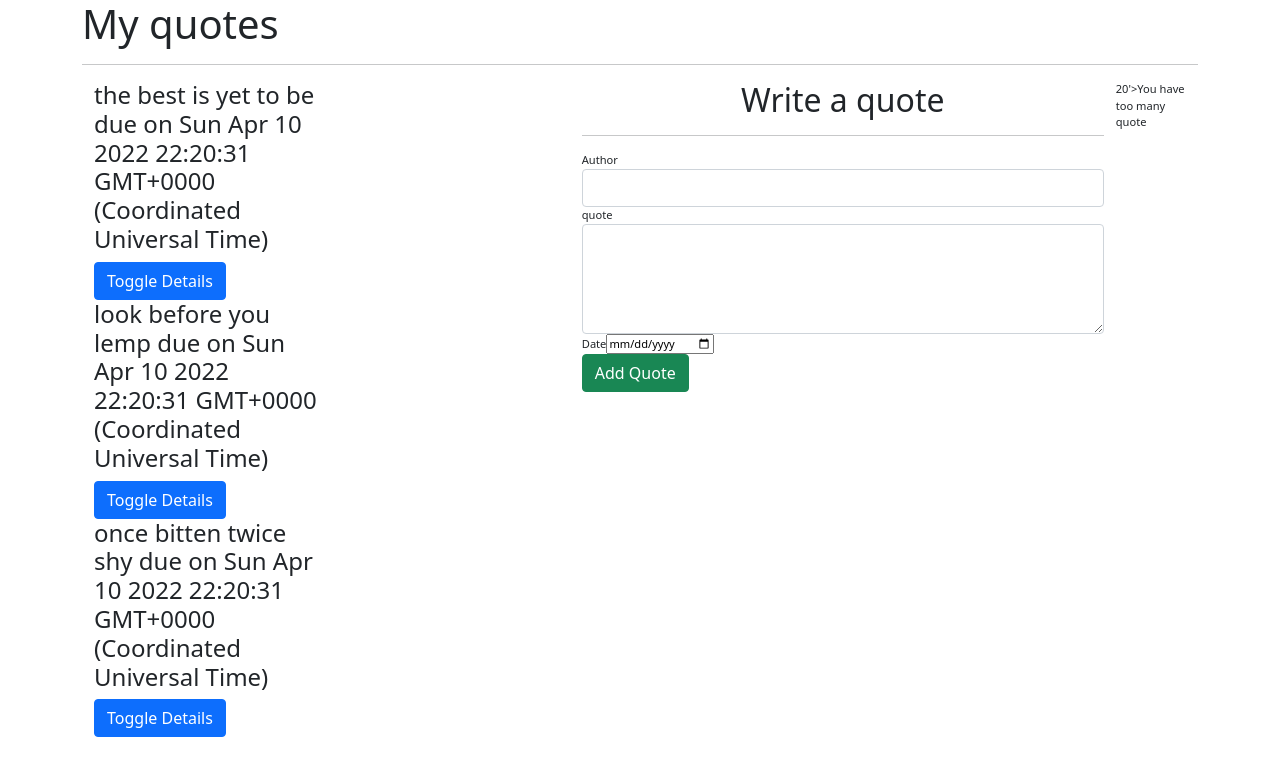
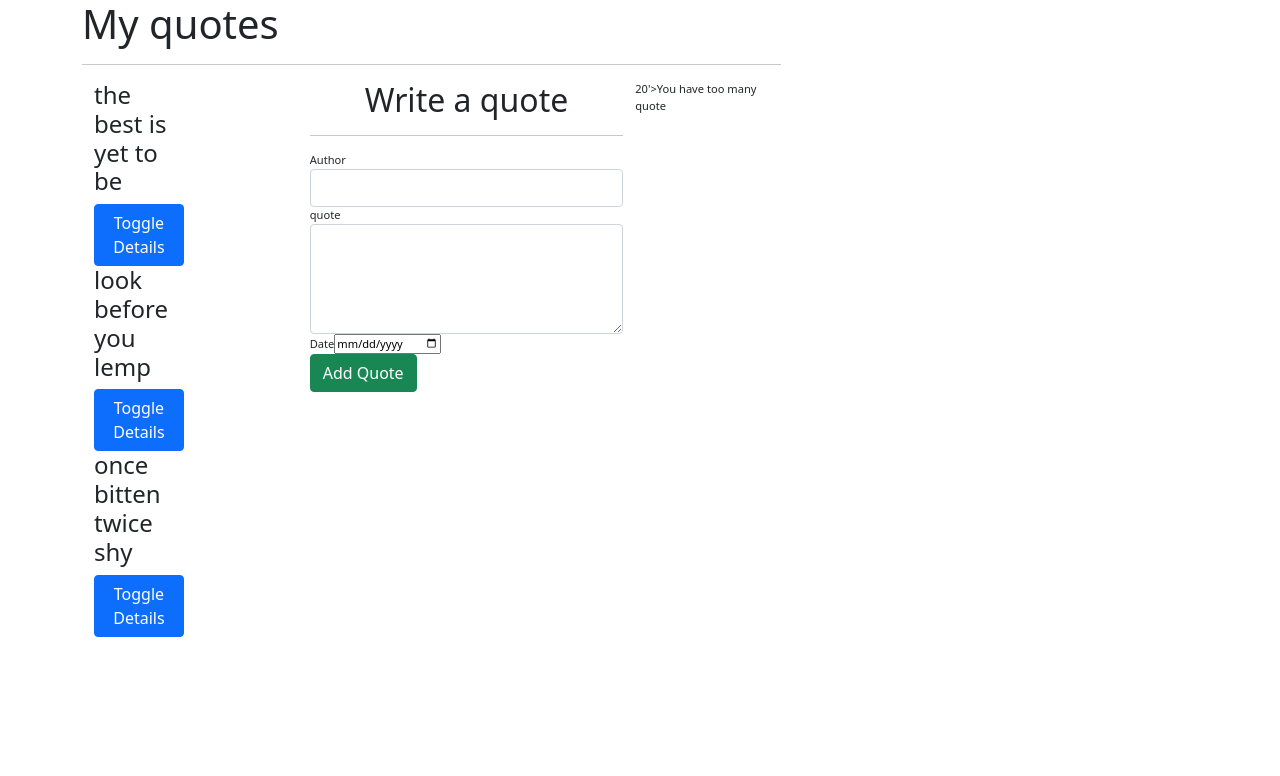
Before and after one commit to haimy254/Quotes2, an Angular app: page / in a window 1280 px wide. Shown: the top 776 px of the page. Built offline with nearby package versions, Linux system fonts and the light colour scheme.

Commit message:
corrected buttons

```diff
--- a/src/app/quote-detail/quote-detail.component.html
+++ b/src/app/quote-detail/quote-detail.component.html
@@ -2,6 +2,6 @@
 <button (click)= 'quoteComplete(true)'>Complete</button>
 <!-- <p>{{quote.author}}</p> -->
 <!-- <p>This goal will be complete in {{quote.completeDate}} days</p> -->
-<!-- <p>{quote.totalVote}}</p> -->
+<!-- <p>{quote.totalVote}</p> -->
 <p><button click="clickCounter()" type="button">LIKE</button></p>
 <button click='clickCounter2()'> DISLIKE </button>
--- a/src/app/quote/quote.component.html
+++ b/src/app/quote/quote.component.html
@@ -9,7 +9,7 @@
     <div class="col-md-6">
       <div *ngFor="let quote of quotes;let i = index">
         <div>
-          <h4 id={{i}} >{{quote.name}} due on {{quote.completeDate}}</h4>
+          <h4 id={{i}} >{{quote.name}} </h4>
           <button (click)='toggleDetails(i)' class="btn btn-primary">Toggle Details</button>
         </div>
 
--- a/src/app/quote/quote.component.ts
+++ b/src/app/quote/quote.component.ts
@@ -13,7 +13,7 @@ export class QuoteComponent implements OnInit {
     new Quote(
       1,
       'the best is yet to be',
-      'Find an online version and watch merlin find his son',
+      '',
       new Date(),
       0,
       0,
@@ -22,7 +22,7 @@ export class QuoteComponent implements OnInit {
     new Quote(
       2,
       'look before you lemp',
-      'I have to buy cookies for the parrot',
+      '',
       new Date(),
       0,
       0,
@@ -31,7 +31,7 @@ export class QuoteComponent implements OnInit {
     new Quote(
       3,
       'once bitten twice shy',
-      'Diana has her birthday coming up soon',
+      '',
       new Date(),
       0,
       0,
```
